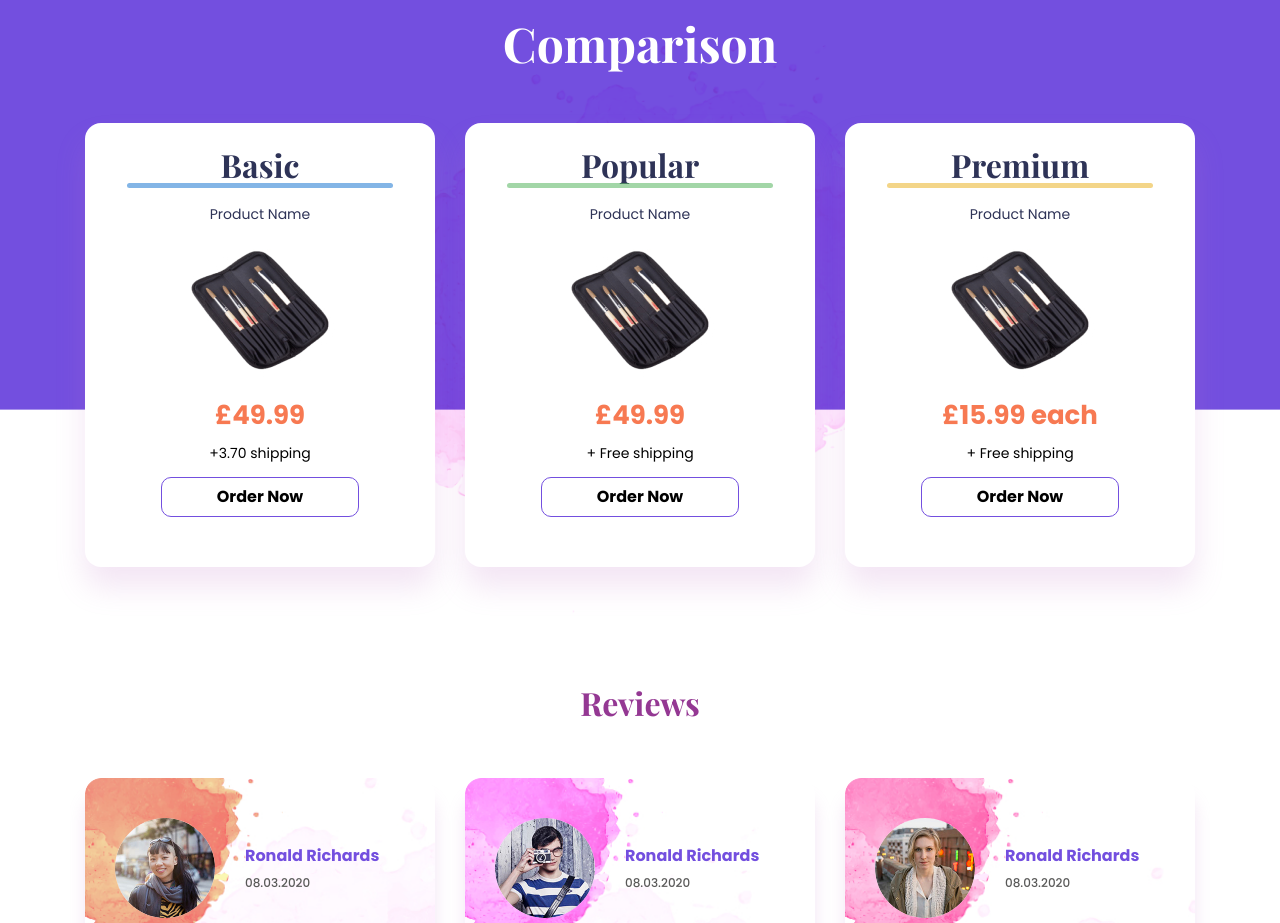
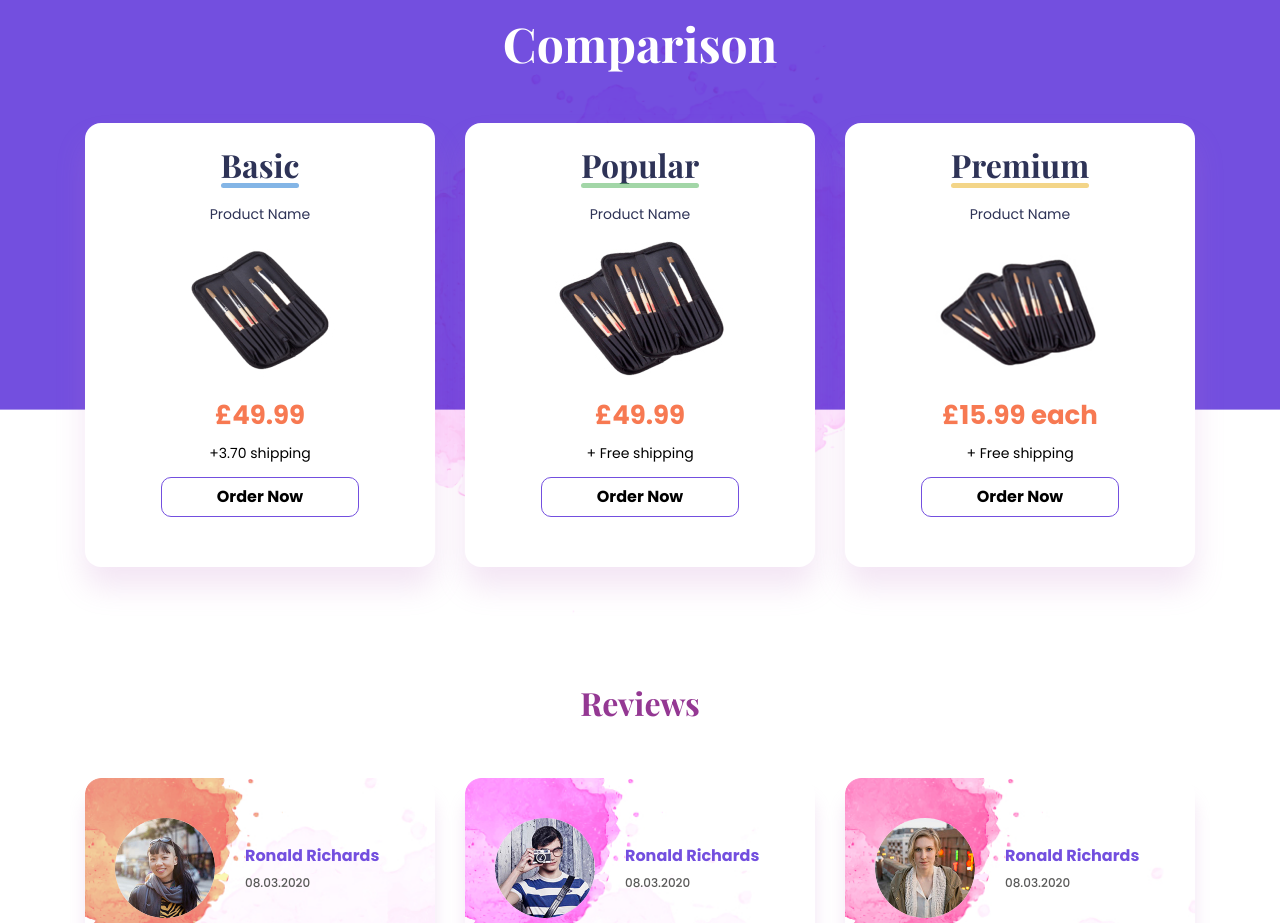
Before and after one commit to IrynaVynnychenko/art-landing, a plain HTML site: page index.html in a window 1280 px wide. Shown: the part 8620-9543 px from the top of the page. Drawn offline with nearby package versions, Linux system fonts and the light colour scheme; a web font is replaced by a local one.

Commit message:
push new changes

```diff
--- a/css/style.css
+++ b/css/style.css
@@ -889,6 +889,19 @@ h2 {
 	border-radius: 16px;
 	padding: 20px 42px 50px;
 	text-align: center;
+	display: flex;
+	flex-direction: column;
+	align-items: center;
+	justify-content: center;
+	height: 100%;
+}
+
+.compare-block img {
+	width: 170px;
+	height: 170px;
+	object-fit: contain;
+	margin-left: auto;
+	margin-right: auto;
 }
 
 .compare-block__title {
--- a/index.html
+++ b/index.html
@@ -588,7 +588,7 @@
                             <div class="compare-note">
                                 Product Name
                             </div>
-                            <img src="./img/item-1.jpg" alt="#">
+                            <img src="./img/item-2.jpg" alt="#">
                             <div class="price-row__current">
                                 £49.99
                             </div>
@@ -606,7 +606,7 @@
                             <div class="compare-note">
                                 Product Name
                             </div>
-                            <img src="./img/item-1.jpg" alt="#">
+                            <img src="./img/item-3.jpg" alt="#">
                             <div class="price-row__current">
                                 £15.99 each
                             </div>
```
